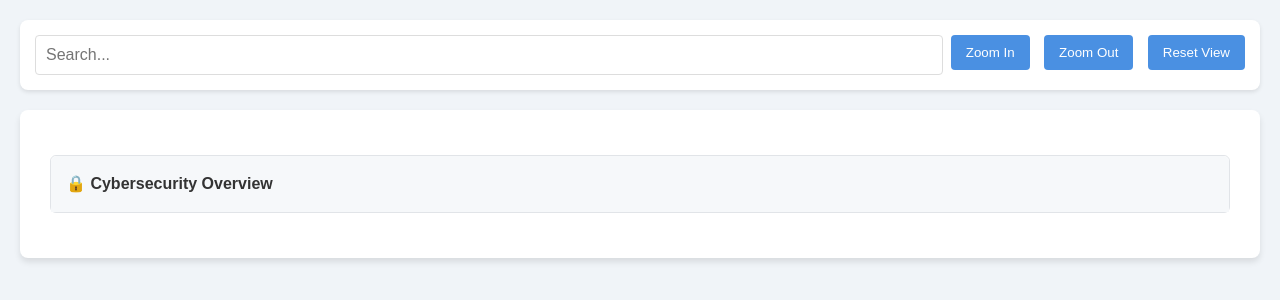
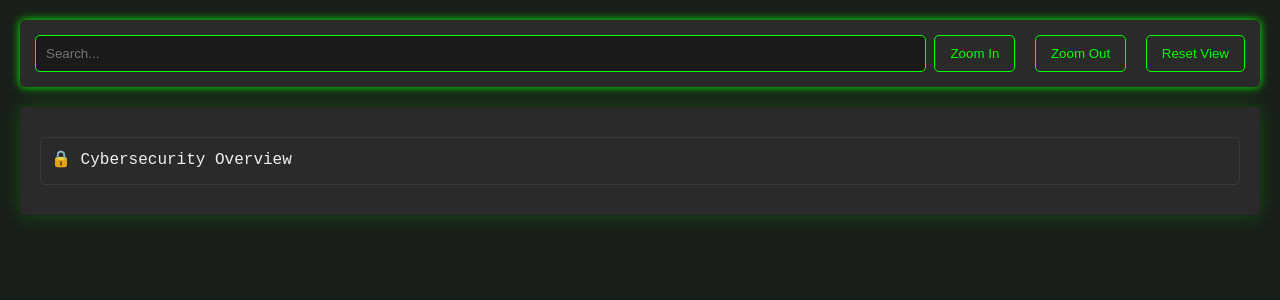
Before and after one commit to VijayaCh2024/cybersecurity-mindmap, a plain HTML site: page index.html in a window 1280 px wide. Drawn offline with Linux system fonts and the light colour scheme.

Commit message:
Update styles.css

```diff
--- a/styles.css
+++ b/styles.css
@@ -1,20 +1,29 @@
+:root {
+  --primary-color: #00ff00;
+  --bg-color: #1a1a1a;
+  --text-color: #f0f0f0;
+  --node-bg: #2a2a2a;
+  --node-border: #3a3a3a;
+  --highlight-color: #ff00ff;
+}
+
 body {
-    font-family: 'Arial', sans-serif;
-    line-height: 1.6;
+  font-family: 'Courier New', monospace;
+  background-color: var(--bg-color);
+  color: var(--text-color);
   margin: 0;
   padding: 20px;
-    background-color: #f0f4f8;
-    color: #333;
+  line-height: 1.6;
 }
 
 .controls {
   display: flex;
   justify-content: space-between;
   margin-bottom: 20px;
-    background-color: #ffffff;
+  background-color: var(--node-bg);
   padding: 15px;
-    border-radius: 8px;
-    box-shadow: 0 2px 4px rgba(0,0,0,0.1);
+  border-radius: 5px;
+  box-shadow: 0 0 10px var(--primary-color);
 }
 
 .search-container {
@@ -25,63 +34,64 @@ body {
 #search {
   width: 100%;
   padding: 10px;
-    border: 1px solid #ddd;
-    border-radius: 4px;
-    font-size: 16px;
+  background-color: var(--bg-color);
+  border: 1px solid var(--primary-color);
+  color: var(--text-color);
+  border-radius: 5px;
 }
 
 .zoom-controls button {
   margin-left: 10px;
   padding: 10px 15px;
-    background-color: #4a90e2;
-    color: white;
-    border: none;
-    border-radius: 4px;
+  background-color: var(--node-bg);
+  color: var(--primary-color);
+  border: 1px solid var(--primary-color);
+  border-radius: 5px;
   cursor: pointer;
-    transition: background-color 0.3s;
+  transition: all 0.3s ease;
 }
 
 .zoom-controls button:hover {
-    background-color: #357abd;
+  background-color: var(--primary-color);
+  color: var(--bg-color);
 }
 
 .mind-map {
-    background-color: white;
-    border-radius: 8px;
-    padding: 30px;
-    box-shadow: 0 4px 6px rgba(0,0,0,0.1);
+  background-color: var(--node-bg);
+  border-radius: 5px;
+  padding: 20px;
+  box-shadow: 0 0 20px rgba(0, 255, 0, 0.2);
 }
 
 .node {
-    border: 1px solid #e1e4e8;
-    border-radius: 6px;
-    margin: 15px 0;
+  border: 1px solid var(--node-border);
+  border-radius: 5px;
+  margin: 10px 0;
   transition: all 0.3s ease;
 }
 
 .node:hover {
-    box-shadow: 0 2px 8px rgba(0,0,0,0.15);
+  box-shadow: 0 0 10px var(--primary-color);
 }
 
 .node-title {
   cursor: pointer;
-    padding: 15px;
-    background-color: #f6f8fa;
-    border-radius: 6px 6px 0 0;
-    font-weight: bold;
+  padding: 10px;
+  background-color: var(--node-bg);
+  border-radius: 5px;
   display: flex;
   align-items: center;
-    transition: background-color 0.3s;
+  transition: all 0.3s ease;
 }
 
 .node-title:hover {
-    background-color: #e1e4e8;
+  background-color: var(--node-border);
 }
 
 .node-content {
-    padding: 15px;
+  padding: 10px;
   display: none;
-    border-top: 1px solid #e1e4e8;
+  border-top: 1px solid var(--node-border);
 }
 
 .expanded > .node-content {
@@ -99,10 +109,10 @@ body {
   top: 50%;
   left: 50%;
   transform: translate(-50%, -50%);
-    background-color: white;
-    padding: 30px;
-    border-radius: 8px;
-    box-shadow: 0 4px 15px rgba(0,0,0,0.2);
+  background-color: var(--node-bg);
+  padding: 20px;
+  border-radius: 5px;
+  box-shadow: 0 0 20px var(--primary-color);
   z-index: 1000;
   max-width: 80%;
   max-height: 80%;
@@ -115,24 +125,58 @@ body {
   right: 15px;
   cursor: pointer;
   font-size: 24px;
-    color: #666;
+  color: var(--primary-color);
 }
 
 .highlight {
-    background-color: #ffff00;
+  background-color: var(--highlight-color);
+  color: var(--bg-color);
   padding: 2px;
   border-radius: 2px;
 }
 
 a {
-    color: #4a90e2;
+  color: var(--primary-color);
   text-decoration: none;
-    transition: color 0.3s;
+  transition: all 0.3s ease;
 }
 
 a:hover {
-    color: #357abd;
   text-decoration: underline;
+  color: var(--highlight-color);
+}
+
+/* Neon effect for main title */
+h1 {
+  text-align: center;
+  font-size: 2.5em;
+  color: var(--primary-color);
+  text-shadow: 0 0 5px var(--primary-color), 0 0 10px var(--primary-color), 0 0 15px var(--primary-color), 0 0 20px var(--primary-color);
+  margin-bottom: 30px;
+}
+
+/* Matrix-like animation for background */
+@keyframes matrix {
+  0% {
+    background-position: 0% 0%;
+  }
+  100% {
+    background-position: 0% 100%;
+  }
+}
+
+body::before {
+  content: "";
+  position: fixed;
+  top: 0;
+  left: 0;
+  width: 100%;
+  height: 100%;
+  opacity: 0.05;
+  z-index: -1;
+  background: linear-gradient(0deg, var(--primary-color) 25%, var(--bg-color) 25%, var(--bg-color) 50%, var(--primary-color) 50%, var(--primary-color) 75%, var(--bg-color) 75%);
+  background-size: 4px 4px;
+  animation: matrix 20s linear infinite;
 }
 
 /* Responsive design */
```
Lines whose indentation alone changed are shown as unchanged.
